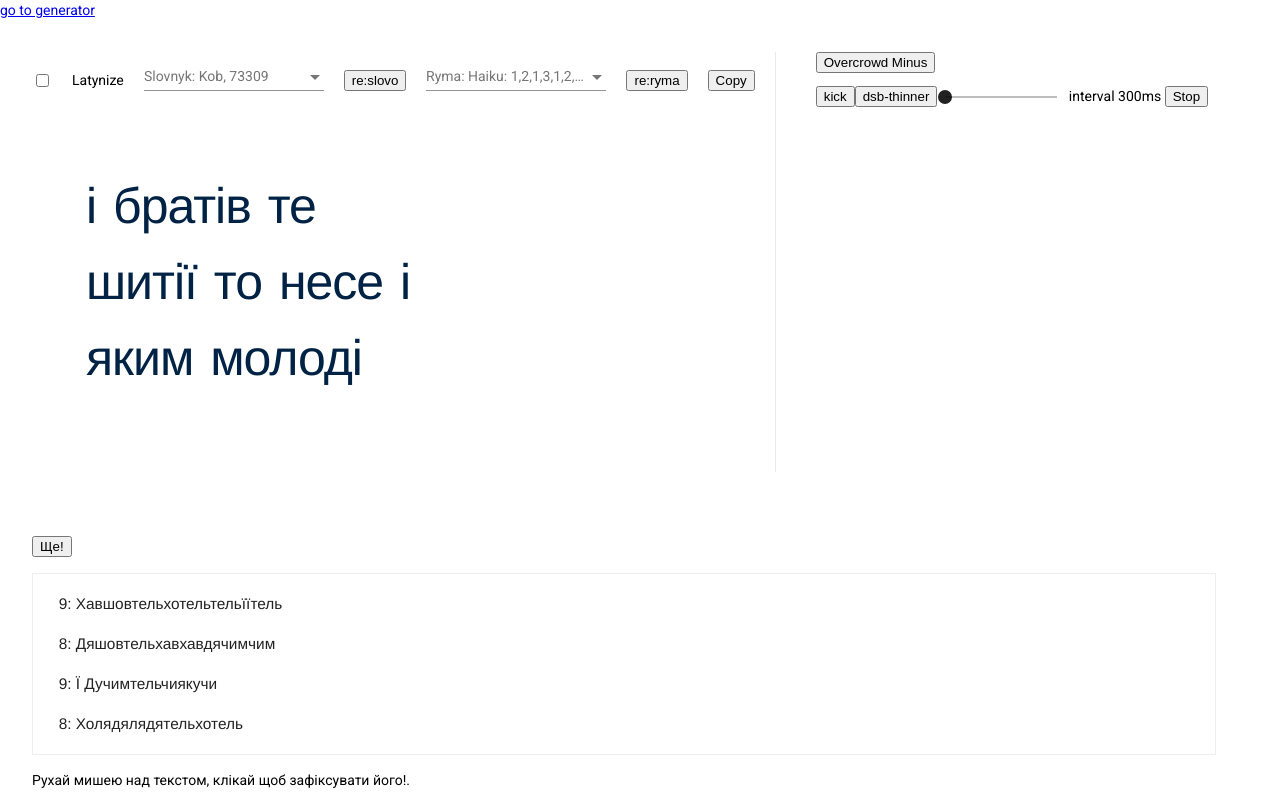
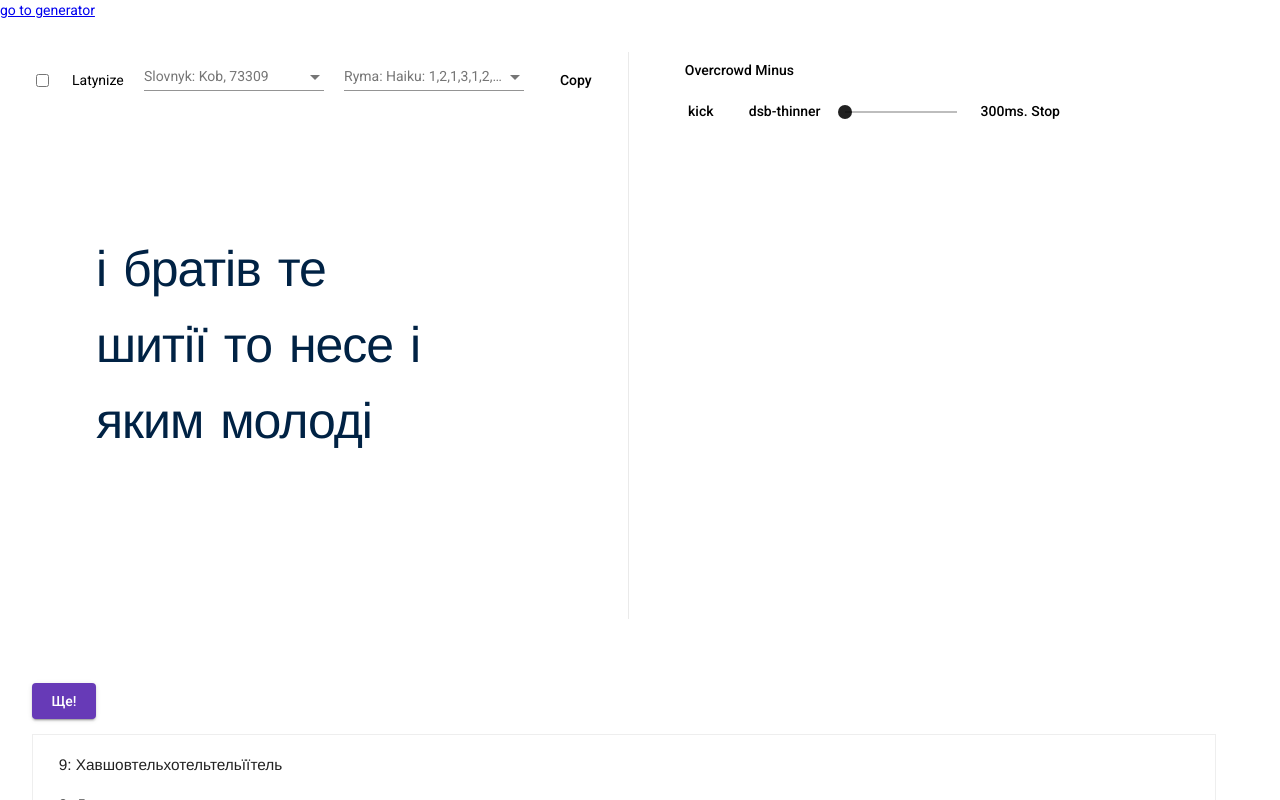
Before and after one commit to rostag/locus-poetica, an Angular app: page /generator in a window 1280 px wide. Shown: the top 800 px of the page. Built offline with nearby package versions, Linux system fonts and the light colour scheme.

Commit message:
wire audio sequencer to poetry sequence

```diff
--- a/src/app/generator/components/audio/audio.component.html
+++ b/src/app/generator/components/audio/audio.component.html
@@ -3,6 +3,7 @@
     Overcrowd Minus
   </button>
 </div>
+
 <div>
 
   <button mat-button *ngFor="let sampleName of sampleNames" [disabled]="loadingSample" (click)="playLoop(sampleName)">
@@ -10,9 +11,8 @@
   </button>
 
   <mat-slider min="400" max="2000" [step]="10" [thumbLabel]="true" (change)="setControlValue($event)"></mat-slider>
-  interval {{sampleFreq}}ms
 
-  <button mat-button [disabled]="loadingSample" (click)="stopLoop('')">Stop</button>
+  <button mat-button [disabled]="loadingSample" (click)="stopLoop('')">{{sampleFreq}}ms. Stop</button>
 
 </div>
 
--- a/src/app/generator/components/audio/audio.component.ts
+++ b/src/app/generator/components/audio/audio.component.ts
@@ -1,7 +1,7 @@
-import { Component, OnInit } from '@angular/core';
-import { MatSliderChange } from '@angular/material/slider';
+import { Component, OnInit, Output, EventEmitter } from '@angular/core';
+import { MatSliderChange } from '@angular/material/slider'
 import { interval, Subject } from 'rxjs';
-import { timeInterval, take, takeUntil } from 'rxjs/operators';
+import { timeInterval, takeUntil } from 'rxjs/operators';
 
 // ankursethi.in/2016/01/13/build-a-sampler-with-angular-2-webaudio-and-webmidi-lesson-1-introduction-to-the-webaudio-api
 
@@ -26,6 +26,8 @@ export class AudioComponent implements OnInit {
     audioInitialized: boolean;
 
     constructor() { }
+
+    @Output() sequencer: EventEmitter<any> = new EventEmitter();
 
     public ngOnInit() { }
 
@@ -83,6 +85,7 @@ export class AudioComponent implements OnInit {
                 takeUntil(this.onDestroy$)
             )
             .subscribe(a => {
+                this.sequencer.emit(sample);
                 this.playSample(sample || this.currentSample);
             });
     }
@@ -95,7 +98,6 @@ export class AudioComponent implements OnInit {
     }
 
     public setControlValue(evt: MatSliderChange) {
-        console.log('Evt:', evt);
         this._sampleFreq = evt.value as number;
     }
 
--- a/src/app/generator/components/generator/generator.component.html
+++ b/src/app/generator/components/generator/generator.component.html
@@ -2,8 +2,8 @@
   <!-- <h1>Генератори</h1> -->
   <div class="generator-cards">
     <div class="row">
-      <app-poetry></app-poetry>
-      <app-audio></app-audio>
+      <app-poetry #poetry></app-poetry>
+      <app-audio (sequencer)=poetry.sequence($event)></app-audio>
     </div>
     <div>
     </div>
--- a/src/app/generator/components/poetry/poetry.component.html
+++ b/src/app/generator/components/poetry/poetry.component.html
@@ -12,7 +12,6 @@
                 </mat-option>
             </mat-select>
         </mat-form-field>
-        <button mat-button (click)="reSlovo()">re:slovo</button>
     </div>
     <div class="settings">
         <mat-form-field>
@@ -23,9 +22,8 @@
                 </mat-option>
             </mat-select>
         </mat-form-field>
-        <button mat-button mat-raised-button (click)="reStyle()">re:ryma</button>
     </div>
-    <button mat-button color="warn" (click)="copyText($event)">Copy</button>
+    <button mat-button (click)="copyText($event)">Copy</button>
 </div>
 
 <button mat-button color="accent" (click)="generate()" class="wrapper-button">
--- a/src/app/generator/components/poetry/poetry.component.ts
+++ b/src/app/generator/components/poetry/poetry.component.ts
@@ -164,4 +164,9 @@ export class PoetryComponent implements OnInit {
   postProcess(word: Word): string {
     return this.latynizeControl.value ? latynize(word.wordContents) : word.wordContents;
   }
+
+  public sequence(evt: Event) {
+    console.log('seq: ', evt);
+
+  }
 }
--- a/src/app/generator/generator.module.ts
+++ b/src/app/generator/generator.module.ts
@@ -11,6 +11,7 @@ import { GeneratorRoutingModule } from './generator-routing.module';
 import { MatFormFieldModule } from '@angular/material/form-field';
 import { MatSelectModule } from '@angular/material/select';
 import { MatSliderModule } from '@angular/material/slider';
+import { MatButtonModule } from '@angular/material/button';
 
 @NgModule({
   imports: [
@@ -20,6 +21,7 @@ import { MatSliderModule } from '@angular/material/slider';
     MatFormFieldModule,
     MatSelectModule,
     MatSliderModule,
+    MatButtonModule,
   ],
   declarations: [
     GeneratorComponent,
```
